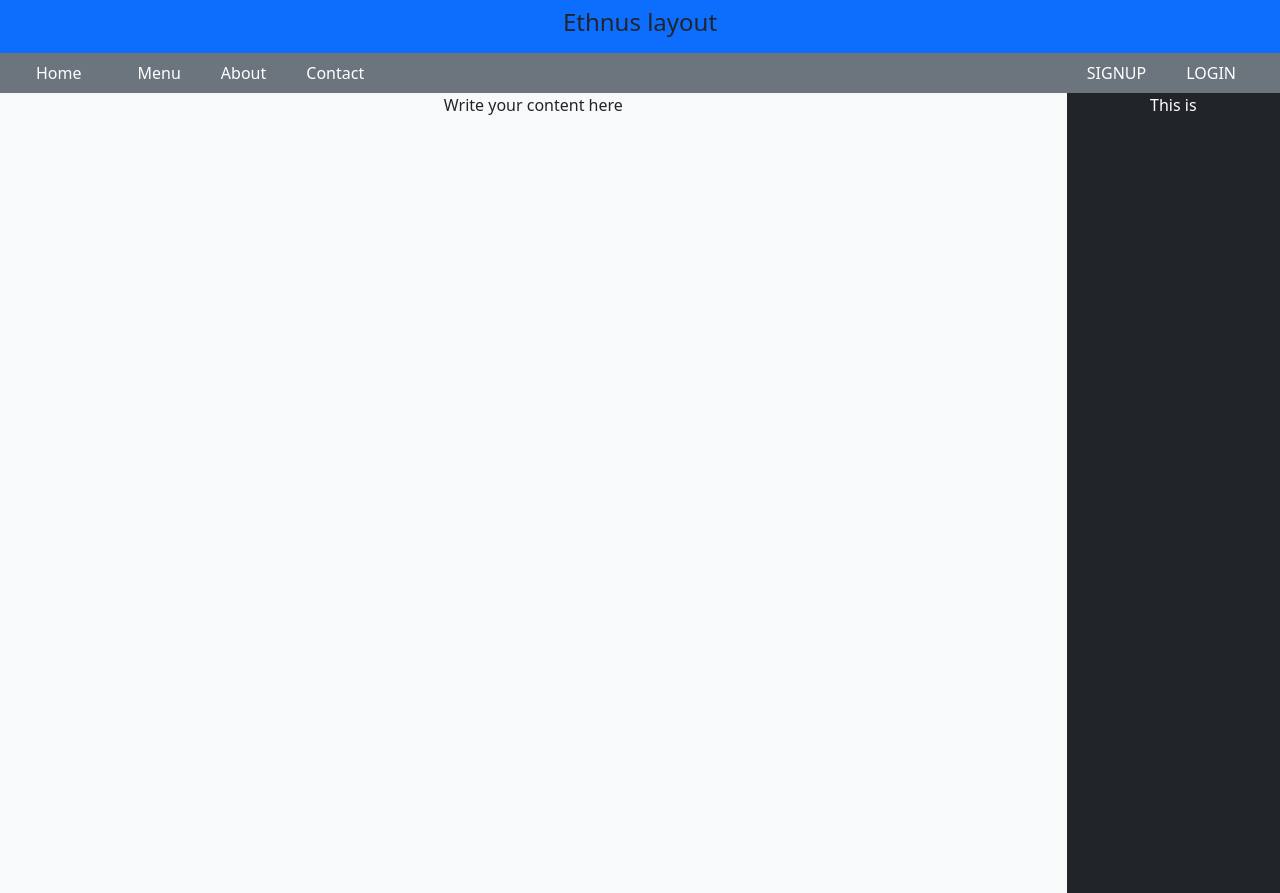
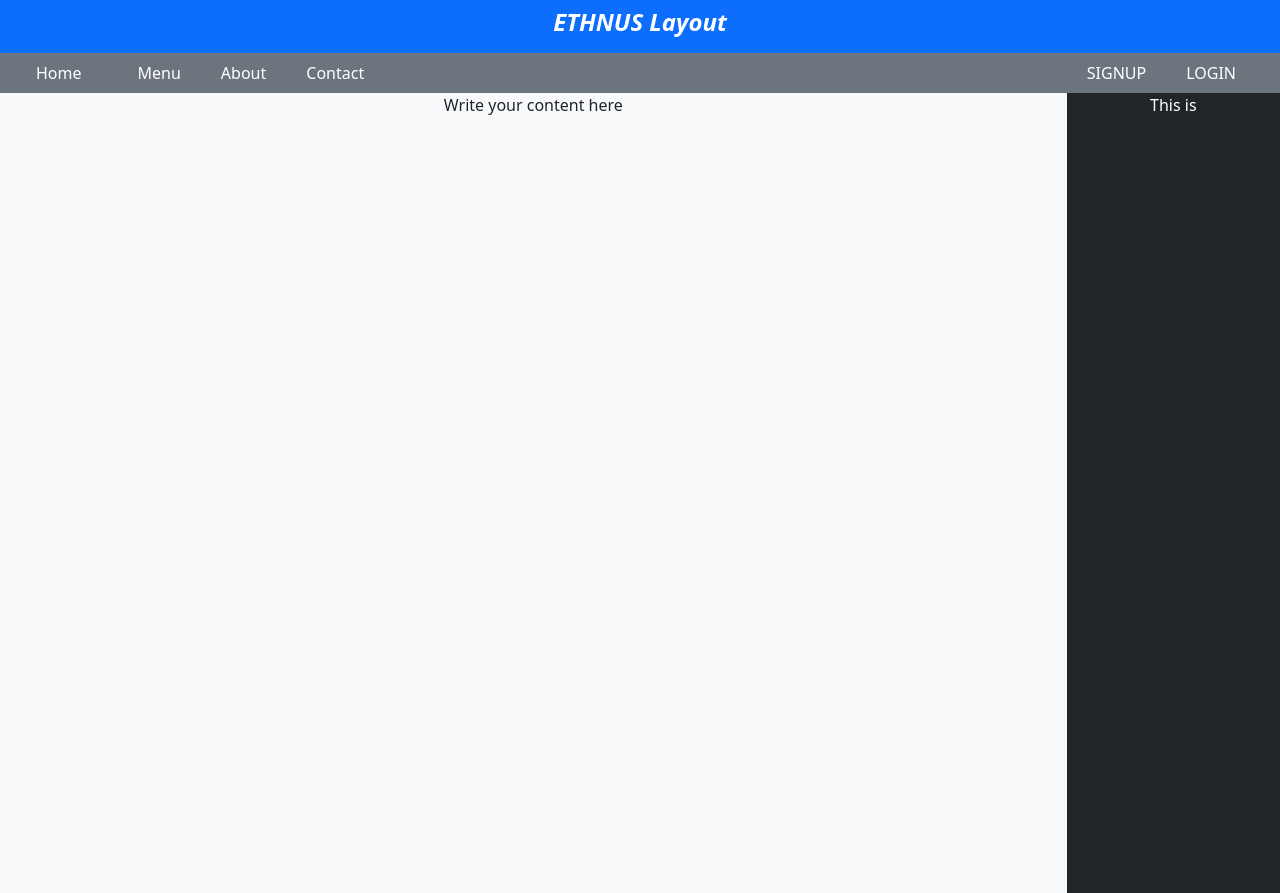
Before and after one commit to ThorajM/Ethnus_BS_JS, a plain HTML site: page Task1.html in a window 1280 px wide. Drawn offline with nearby package versions, Linux system fonts and the light colour scheme.

Commit message:
Update Task1.html

```diff
--- a/Task1.html
+++ b/Task1.html
@@ -18,7 +18,7 @@
         <nav class="navbar bg-primary  ">
 
             <div class="container-fluid  d-flex  justify-content-center">
-                <h4>Ethnus layout</h4>
+                <h4 class="fw-bold text-white fst-italic" >ETHNUS Layout</h4>
             </div>
         </nav>
         <div class="container-fluid d-flex flex-column flex-md-row align-items-center py-2  bg-secondary ">
```
